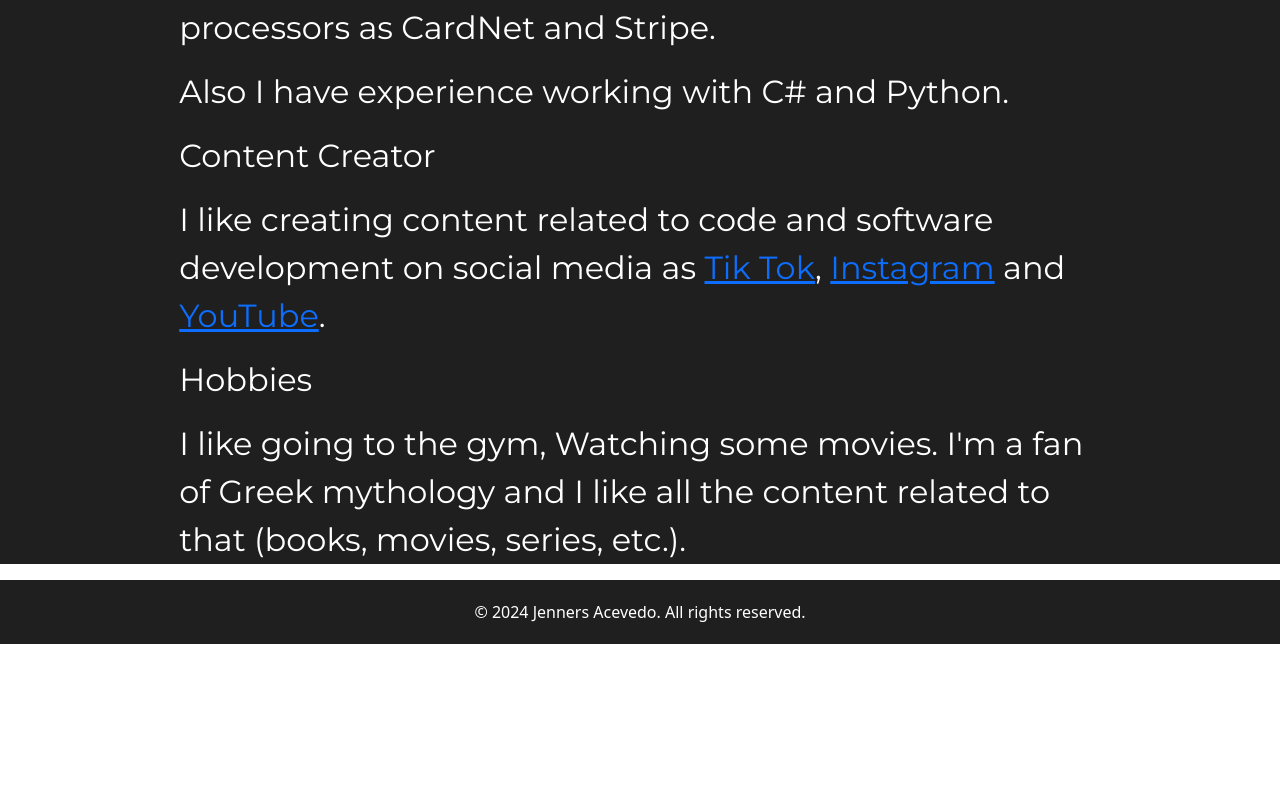
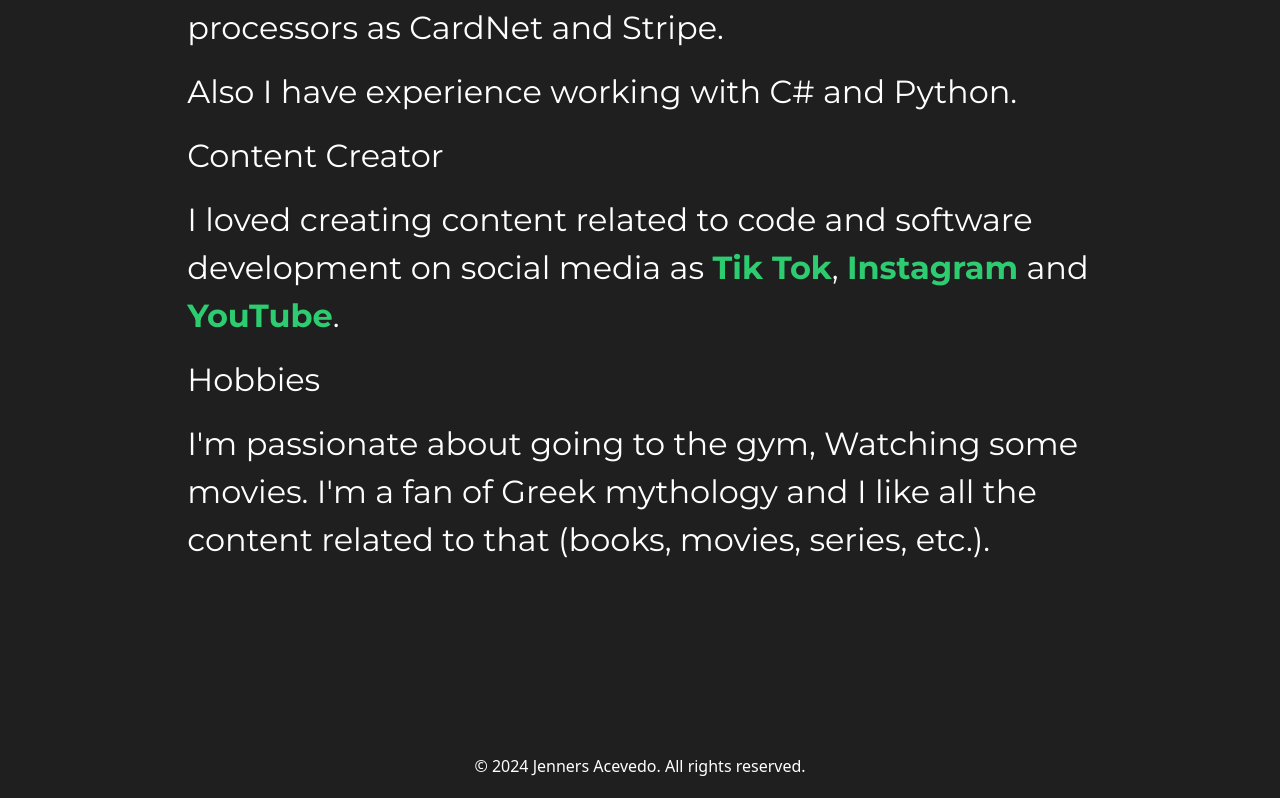
Before and after one commit to JennersAcevedo/portoflio, a Next.js app: page /about in a window 1280 px wide. Shown: the part 1152-1950 px from the top of the page. Before the commit the page ends 1796 px from the top, so only its background shows below. Built offline with nearby package versions, Linux system fonts and the light colour scheme.

Commit message:
update portfolio

```diff
--- a/app/about/page.js
+++ b/app/about/page.js
@@ -1,7 +1,6 @@
 import Image from 'next/image'
-import styles from '@/styles/home.module.css'
+import styles from '@/styles/about.module.css'
 import Navbar from '@/components/navbar'
-import ProjectCard from '@/components/cards'
 import Footer from '@/components/footer'
 
 export default function Home() {
@@ -25,9 +24,10 @@ export default function Home() {
                             alt="Picture of the author"
                             style={imageStyle}
                         />
-                        <span className={styles.social}><a href='https://linktr.ee/jenners_dev'> @jenners_dev</a> </span>
+
                     </div>
                     <p>ABOUT JENNERS</p>
+                    <div className={styles.body}>
                     <p> Hi, my name is <span className={styles.name}>Jenners Acevedo</span>. I'm a software developer with experience in mobile.</p>
                     <p>I've been building stuff on the web for the last 4 years, working with clients across various countries and industries.</p>
                     <p>My focus is on creating strong, lasting solutions for the world. I would like to be part of the team that changes the world and creates innovation every day.</p>
@@ -36,9 +36,11 @@ export default function Home() {
                     <p>I have 3 years of experience working with payment processors as CardNet and Stripe.</p>
                     <p>Also I have experience working with C# and Python.</p>
                     <p>Content Creator</p>
-                    <p>I like creating content related to code and software development on social media as <a href='/tik tok'>Tik Tok</a>, <a href='/instagram'>Instagram</a> and <a href='/YouTube'>YouTube</a>.</p>
+                    <p>I loved creating content related to code and software development on social media as <a href='/tik tok'>Tik Tok</a>, <a href='/instagram'>Instagram</a> and <a href='/YouTube'>YouTube</a>.</p>
                     <p>Hobbies</p>
-                    <p>I like going to the gym, Watching some movies. I'm a fan of Greek mythology and I like all the content related to that (books, movies, series, etc.).</p>
+                    <p>I'm passionate about going to the gym, Watching some movies. I'm a fan of Greek mythology and I like all the content related to that (books, movies, series, etc.).</p>
+                    </div>
+                    <br/>
                 </div>
             </main>
             <footer className={styles.footerMain}>
--- a/components/navbar.js
+++ b/components/navbar.js
@@ -33,7 +33,7 @@ export default function Navbar() {
           </Link>
         </li>
         <li>
-          <Link id={styles.link} href="/projects">
+          <Link id={styles.link} href="https://github.com/Jenners20">
             Projects
           </Link>
         </li>
@@ -42,9 +42,6 @@ export default function Navbar() {
             Contact me
           </Link>
         </li>
-        {/* <li>
-        <button onClick={() => scrollToSection('seccion1')}>Ir a Sección 1</button>
-        </li> */}
       </ul>
     </div>
   );
--- a/styles/about.module.css
+++ b/styles/about.module.css
@@ -0,0 +1,74 @@
+@import url('https://fonts.googleapis.com/css2?family=Montserrat:ital,wght@0,100..900;1,100..900&display=swap');
+
+.container {
+    display: flex;
+    justify-content: center;
+    align-items: center;
+}
+
+.main {
+    display: block;
+    padding-left: 14vw;
+    padding-right: 14vw;
+    padding-top: 5vw;
+    min-height: 100vh;
+    background-color: #1f1f1f;
+    color: white;
+}
+
+.main p {
+    font-size: 3vh;
+}
+
+.img {
+    border-radius: 50%;
+}
+
+.description {
+    font-family: "Montserrat", sans-serif;
+    font-size: 8vw;
+}
+
+.description .role {
+    text-shadow: 2px 2px 4px rgba(76, 178, 247, 0.5);
+    font-weight: 600;
+    font-size: 5vh;
+    color: #3498db;
+}
+
+.description p {
+    font-size: 4vh;
+}
+
+.name {
+    margin-top: 1vh;
+    font-size: 5vh;
+}
+
+.profile image {
+    border-radius: 2px;
+}
+
+.profile {
+    display: flex;
+    align-items: center;
+    margin-bottom: 2vh;
+}
+
+.footerMain {
+    background-color: #1f1f1f;
+    color: #fff;
+    padding: 20px 0;
+    text-align: center;
+}
+.body{
+    margin-left: 1vh;
+    font-size: 3vh;
+    font-weight: 400;
+}
+
+.body a{
+    text-decoration: none;
+    color: #2ecc71;
+    font-weight: 700;
+}
--- a/styles/contact.module.css
+++ b/styles/contact.module.css
@@ -0,0 +1,102 @@
+@import url('https://fonts.googleapis.com/css2?family=Montserrat:ital,wght@0,100..900;1,100..900&display=swap');
+
+.container {
+    display: flex;
+    justify-content: center;
+    align-items: center;
+}
+
+.main {
+    display: block;
+    padding-left: 14vw;
+    padding-right: 14vw;
+    padding-top: 5vw;
+    min-height: 100vh;
+    background-color: #1f1f1f;
+    color: white;
+}
+
+.main p {
+    font-size: 3vh;
+}
+
+.img {
+    border-radius: 50%;
+}
+
+.description {
+    font-family: "Montserrat", sans-serif;
+    font-size: 8vw;
+}
+
+.description .role {
+    text-shadow: 2px 2px 4px rgba(76, 178, 247, 0.5);
+    font-weight: 600;
+    font-size: 5vh;
+    color: #3498db;
+}
+
+.description p {
+    font-size: 4vh;
+}
+
+.name {
+    margin-top: 1vh;
+    font-size: 5vh;
+}
+
+.tittle {
+    margin-top: 10vh;
+    margin-bottom: 2vh;
+    font-weight: 500;
+    font-family: "Montserrat", sans-serif;
+    font-size: 5vh;
+}
+
+.profile image {
+    border-radius: 2px;
+}
+
+.social {
+    text-decoration: none;
+    color: #2ecc71;
+    margin-left: 1vh;
+    font-size: 3vh;
+    font-weight: 700;
+    font-family: "Montserrat", sans-serif;
+}
+
+.social a {
+    text-decoration: none;
+    color: #2ecc71;
+}
+
+.project {
+    padding-top: 5vh;
+}
+
+.project a {
+    text-decoration: none;
+}
+
+.projects {
+    display: flex;
+    flex-wrap: wrap;
+    justify-content: center;
+    border-radius: 2vh;
+    background: #1f1f1f;
+    background: linear-gradient(to bottom, #1f1f1f, #2c2c2c);
+}
+
+.profile {
+    display: flex;
+    align-items: center;
+    margin-bottom: 2vh;
+}
+
+.footerMain {
+    background-color: #1f1f1f;
+    color: #fff;
+    padding: 20px 0;
+    text-align: center;
+}
```
Also changed, not shown: app/contact/page.js (+11 -8 lines).
